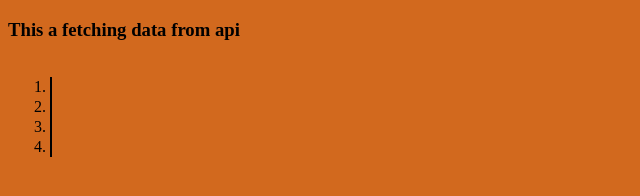
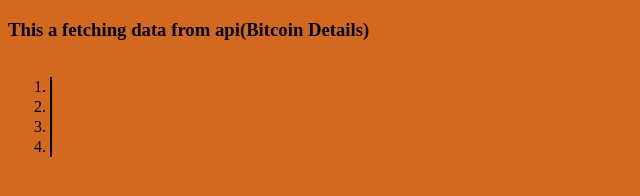
Before and after one commit to 6Neel9/Geekster-Repo, a plain HTML site: page 24 jan ass/index.html in a window 1280 px wide. Shown: the whole page, without its empty margins (0-640 px from the left). Drawn offline with Linux system fonts and the light colour scheme; no server answers.

Commit message:
Update index.html

```diff
--- a/24 jan ass/index.html
+++ b/24 jan ass/index.html
@@ -8,7 +8,7 @@
     <title>Document</title>
 </head>
 <body id="container">
-    <h3>This a fetching data from api</h3>
+    <h3>This a fetching data from api(Bitcoin Details)</h3>
     <script src="script.js"></script>
 </body>
 </html>
```
